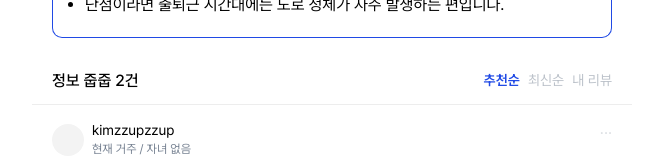
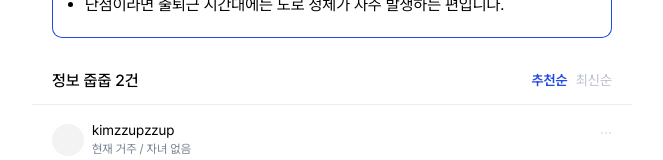
Before and after one commit to FC-DEV3-Final-Project/zoop-frontend, a Next.js app: page /property/1/review in a window 1280 px wide. Shown: the part 869-1029 px from the top of the page, without its empty margins (308-971 px from the left). Built offline with nearby package versions, Linux system fonts and the light colour scheme.

Commit message:
feat: 내 리뷰 보기 버튼 제외

```diff
--- a/src/components/property/review/ReviewSortButtons.tsx
+++ b/src/components/property/review/ReviewSortButtons.tsx
@@ -1,6 +1,6 @@
 interface ReviewSortButtonsProps {
   sortType: "recommended" | "latest" | "mine";
-  onChange: (type: "recommended" | "latest" | "mine") => void;
+  onChange: (type: "recommended" | "latest") => void;
 }
 
 const ReviewSortButtons = ({ sortType, onChange }: ReviewSortButtonsProps) => {
@@ -15,9 +15,6 @@ const ReviewSortButtons = ({ sortType, onChange }: ReviewSortButtonsProps) => {
       <button className={getClass("latest")} onClick={() => onChange("latest")}>
         최신순
       </button>
-      <button className={getClass("mine")} onClick={() => onChange("mine")}>
-        내 리뷰
-      </button>
     </div>
   );
 };
```
